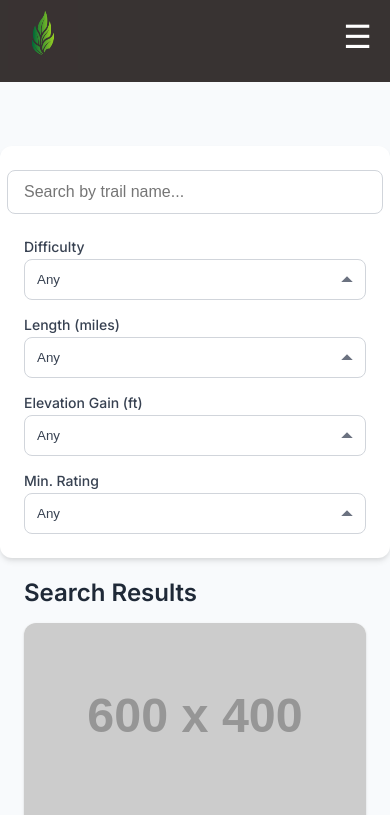
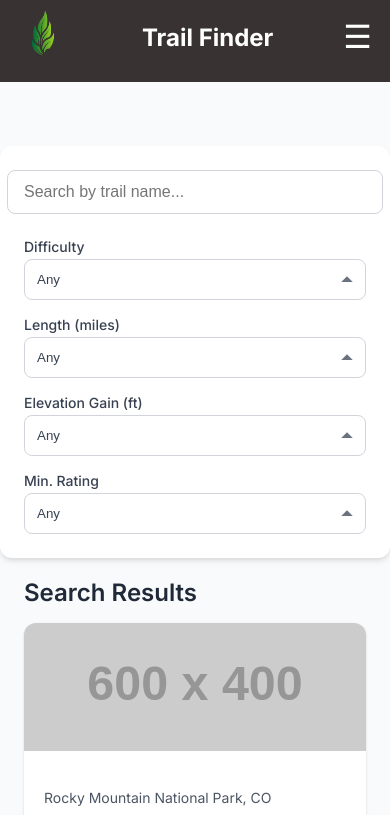
Before and after one commit to kyfrostbyte/wdd231_team, a website built with Vite: page trailFinder/index.html in a window 390 px wide. Shown: the top 815 px of the page. Built offline with nearby package versions, Linux system fonts and the light colour scheme; placeholder pictures from the web are drawn by us.

Commit message:
ui changes based on instructor feedback

```diff
--- a/trailFinder/src/scripts/search.js
+++ b/trailFinder/src/scripts/search.js
@@ -24,7 +24,6 @@ document.addEventListener('DOMContentLoaded', () => {
       trailCard.innerHTML = `
         <img src="${trail.imageUrl}" alt="${trail.name}" />
         <div class="card-content">
-          <h3 class="card-title">${trail.name}</h3>
           <p class="card-location">${trail.location}</p>
           <div class="card-details">
             <span class="difficulty-badge ${trail.difficulty.toLowerCase()}">${trail.difficulty}</span>
@@ -32,7 +31,6 @@ document.addEventListener('DOMContentLoaded', () => {
             <span class="card-rating">${'★'.repeat(Math.round(trail.rating))}${'☆'.repeat(5 - Math.round(trail.rating))} (${trail.rating})</span>
           </div>
           <p class="card-description">${trail.description}</p>
-          <button class="view-details-button">View Details</button>
         </div>
       `;
       searchResults.appendChild(trailCard);
--- a/trailFinder/src/scripts/templates.mjs
+++ b/trailFinder/src/scripts/templates.mjs
@@ -21,6 +21,7 @@ export function navTemplate() {
         <a href="#" class="nav-logo">
           <img src="src/assets/logo.webp" alt="logo of a green leaf" />
         </a>
+        <h1 class="site-title">Trail Finder</h1>
         <button class="nav-toggle" aria-label="Toggle menu">&#9776;</button>
       </div>
       <ul class="nav-links">
--- a/trailFinder/src/styles/main.css
+++ b/trailFinder/src/styles/main.css
@@ -367,6 +367,12 @@ header p {
     object-fit: cover;
 }
 
+@media (max-width: 768px) {
+    .trail-card img {
+        height: 8rem;
+    }
+}
+
 .card-content {
     padding: 1.25rem;
     /* Equivalent to p-5 */
@@ -550,6 +556,12 @@ header p {
     transform: scale(1.1);
 }
 
+.site-title {
+    color: white;
+    font-size: 1.5rem;
+    margin: 0;
+}
+
 .nav-links {
     display: none;
     flex-direction: column;
```
